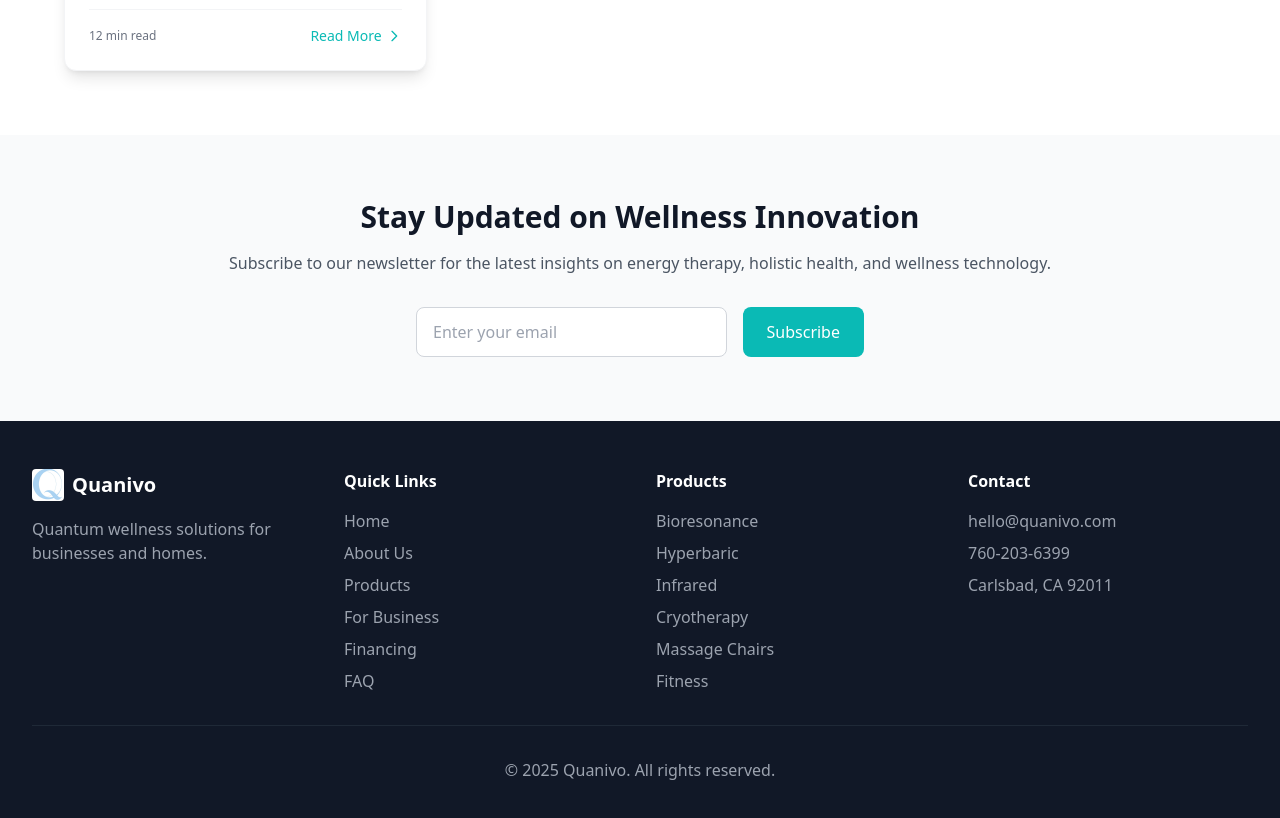
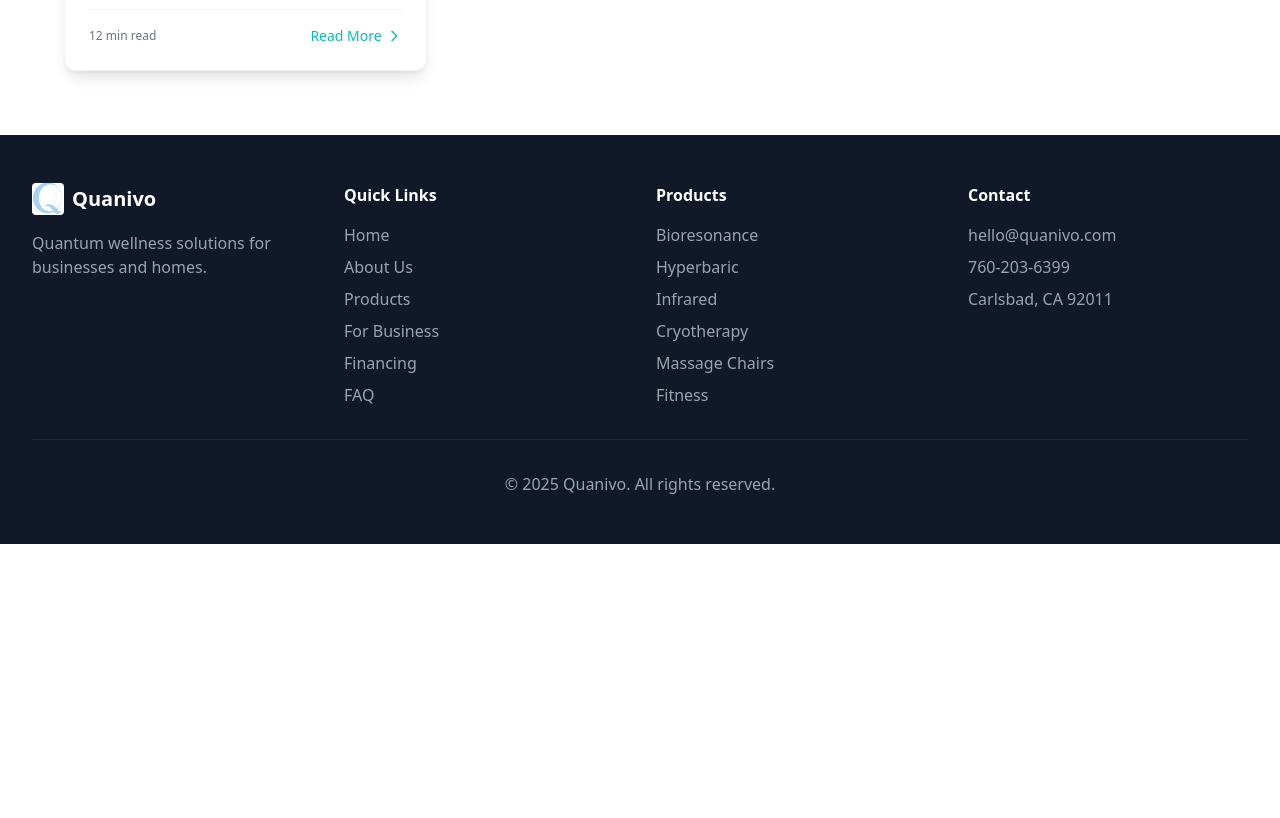
Before and after one commit to venture2112/quanivo-site, a Next.js app: page /blog in a window 1280 px wide. Shown: the part 4260-5078 px from the top of the page. After the commit the page ends 4804 px from the top, so only its background shows below. Built offline with nearby package versions, Linux system fonts and the light colour scheme.

Commit message:
Remove newsletter section from blog page

```diff
--- a/app/blog/page.tsx
+++ b/app/blog/page.tsx
@@ -141,27 +141,6 @@
         </div>
       </section>
 
-      {/* Newsletter CTA */}
-      <section className="bg-gray-50 py-16 px-4">
-        <div className="max-w-4xl mx-auto text-center">
-          <h2 className="text-3xl font-bold text-gray-900 mb-4">
-            Stay Updated on Wellness Innovation
-          </h2>
-          <p className="text-gray-600 mb-8">
-            Subscribe to our newsletter for the latest insights on energy therapy, holistic health, and wellness technology.
-          </p>
-          <div className="flex flex-col sm:flex-row gap-4 justify-center max-w-md mx-auto">
-            <input
-              type="email"
-              placeholder="Enter your email"
-              className="flex-1 px-4 py-3 rounded-lg border border-gray-300 focus:outline-none focus:ring-2 focus:ring-[#0abab5]"
-            />
-            <button className="px-6 py-3 bg-[#0abab5] text-white font-medium rounded-lg hover:bg-[#09a8a3] transition-colors">
-              Subscribe
-            </button>
-          </div>
-        </div>
-      </section>
       </main>
 
       {/* Footer */}
```
